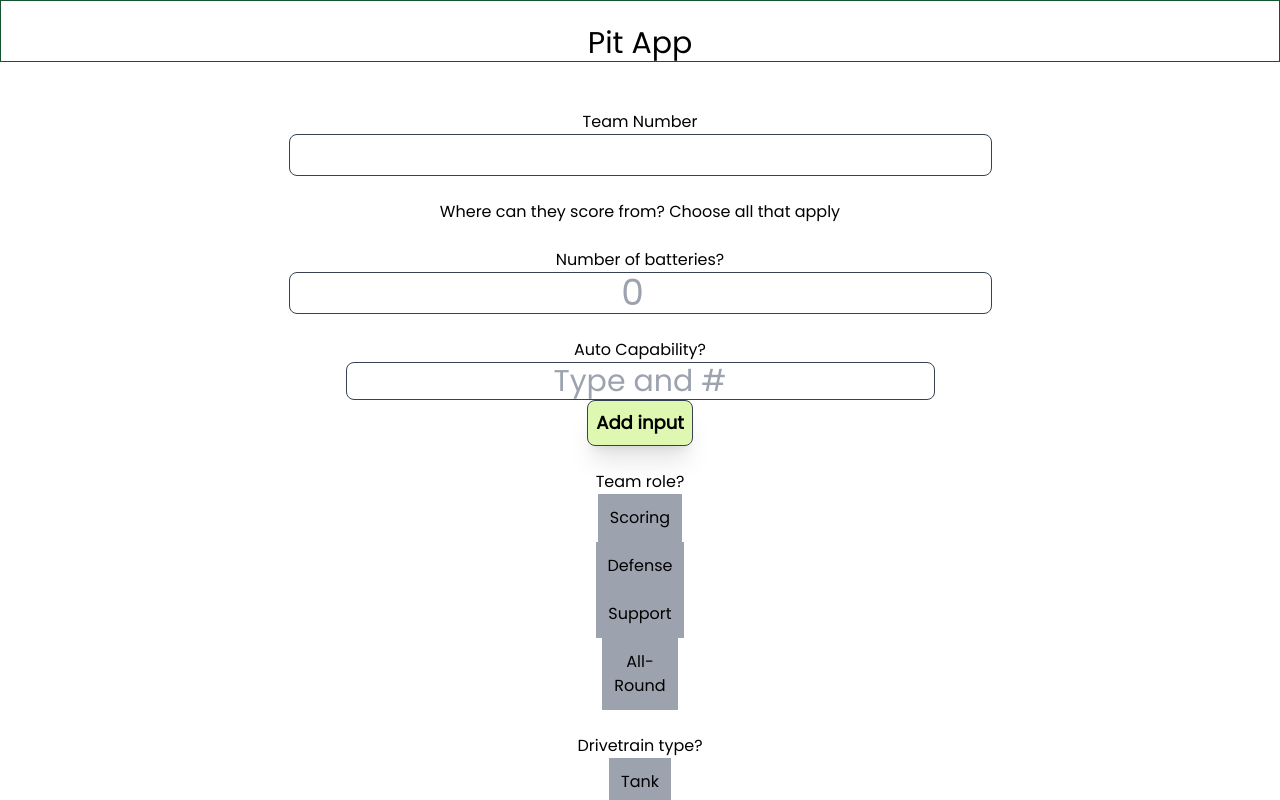
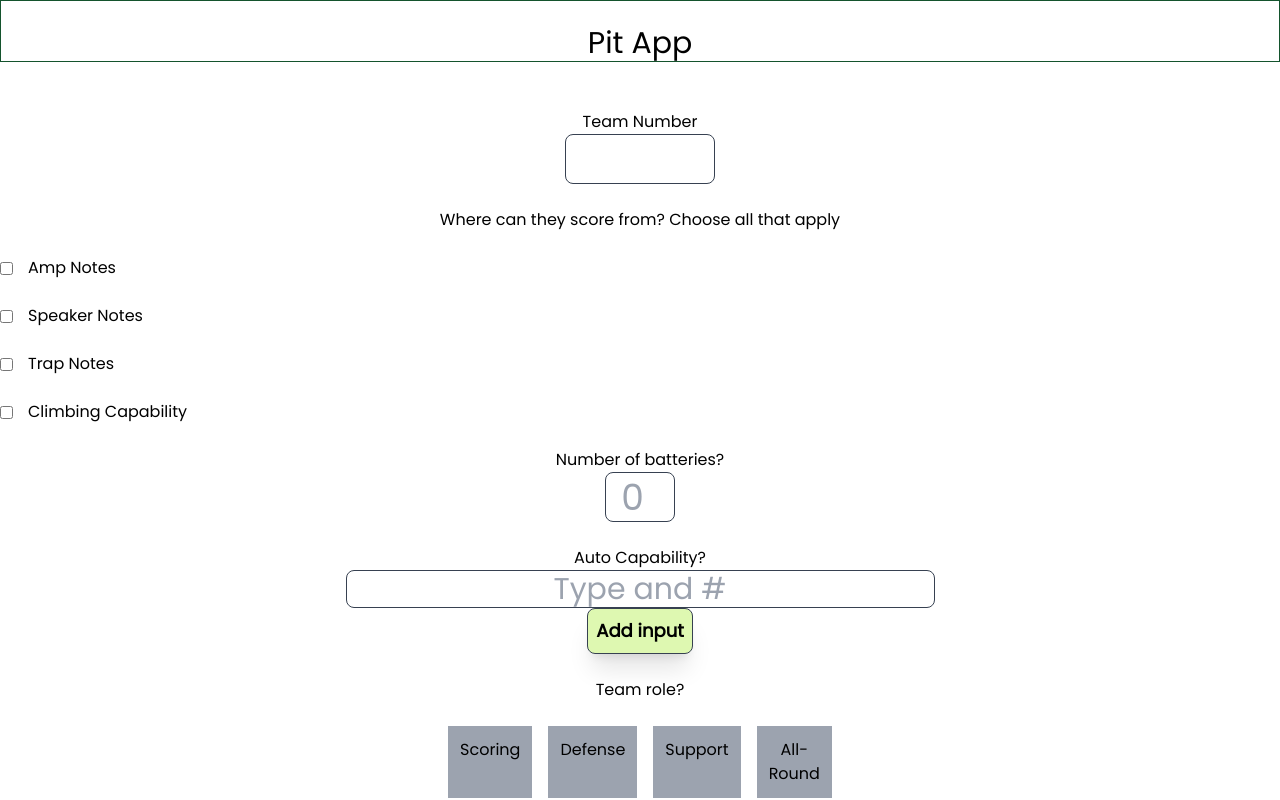
Before and after one commit to 4201VitruvianBots/scouting-app-2024, a React (Vite) app in the folder client/: page /pit in a window 1280 px wide. Shown: the top 800 px of the page. Built offline with nearby package versions, Linux system fonts and the light colour scheme.

Commit message:
MultiButton Adjustments + Changing Toggle Buttons to Checkboxes
need to center stuff

```diff
--- a/client/src/apps/pit/PitApp.tsx
+++ b/client/src/apps/pit/PitApp.tsx
@@ -6,6 +6,7 @@ import MultiButton from '../../components/MultiButton';
 import ToggleButton from '../../components/ToggleButton'
 import React from 'react';
 import { ClimbPosition, TeamRolePit, DrivetrainPit } from 'requests';
+import Checkbox from '../../components/Checkbox';
 
 
 function PitApp({
@@ -34,6 +35,15 @@ const handleImage = () => {
   const [role, setRole] = useState<'scoring' | 'defense' | 'support' | 'all-round'>();
   const [drivetrain, setDrivetrain] = useState<'tank' | 'swerve' | 'MECANUM' | 'other'>();
   const [scoreStates, setScoreStates] = React.useState(["scoreState1", "scoreState1", "scoreState1"]);
+
+  const inputBattery = {
+    width: '70px',
+    height: '50px',
+  };
+  const inputTeamNum = {
+    width: '150px',
+    height: '50px',
+  };
 
   const Input = () => {
     return <input className='place-content-center mx-auto w-min !flex border-1 rounded-lg border border-gray-700 text-3xl text-center' type="text" placeholder="Type and #" />;
@@ -92,7 +102,7 @@ const handleImage = () => {
 
             <br/>
             <h1 className="text-center">Team Number</h1>
-            <input className='place-content-center mx-auto w-min !flex border-1 rounded-lg border border-gray-700 text-4xl text-center' type="number"></input>
+            <input style={inputTeamNum} className='place-content-center mx-auto w-min !flex border-1 rounded-lg border border-gray-700 text-4xl text-center' type="number"></input>
             <br></br>
 
 
@@ -100,6 +110,7 @@ const handleImage = () => {
             <h1 className="text-center">Where can they score from? Choose all that apply</h1>
 
             <div className="place-content-center mx-auto w-min !flex pad">
+
             {/* <ToggleButton
               value="scoreState1"
               aria-label="scoreState1"
@@ -112,7 +123,7 @@ const handleImage = () => {
              value="scoreState2"
              aria-label="scoreState2"
              onClick={() => handleScoreChange(1)}
-             sx={{ backgroundColor: scoreStates[1] === "scoreState1" ? "white" : scoreStates[1] === "scoreState2" ? "#a4ebaf" : "#FC8066" }}>
+             sx={{ backgroundColor: scoreStates[1] === "scoreState1" ? "white" : scoreStates[ 1] === "scoreState2" ? "#a4ebaf" : "#FC8066" }}>
              Mid
             </ToggleButton>
 
@@ -126,10 +137,29 @@ const handleImage = () => {
             </div>
             <br></br>
 
-
+            <div className="flex items-center space-x-2">
+              <Checkbox className="form-checkbox h-5 w-5 text-blue-600" />
+              <label htmlFor="ampNotes" className="cursor-pointer select-none">Amp Notes</label>
+              </div>
+              <br/>
+              <div className="flex items-center space-x-2">
+              <Checkbox className="form-checkbox h-5 w-5 text-blue-600" />
+              <label htmlFor="ampNotes" className="cursor-pointer select-none">Speaker Notes</label>
+              </div>
+              <br/>
+              <div className="flex items-center space-x-2">
+              <Checkbox className="form-checkbox h-5 w-5 text-blue-600" />
+              <label htmlFor="ampNotes" className="cursor-pointer select-none">Trap Notes</label>
+              </div>
+              <br/>
+              <div className="flex items-center space-x-2">
+              <Checkbox className="form-checkbox h-5 w-5 text-blue-600" />
+              <label htmlFor="ampNotes" className="cursor-pointer select-none">Climbing Capability</label>
+              </div>
+              <br/>
 
             <h1 className="text-center">Number of batteries?</h1>
-            <input className='place-content-center mx-auto w-min !flex border-1 rounded-lg border border-gray-700 text-4xl text-center' type="number" placeholder="0"></input>
+            <input style={inputBattery} className='place-content-center mx-auto w-min !flex border-1 rounded-lg border border-gray-700 text-4xl text-center' type="number" placeholder="0"></input>
             <br></br>
             <h1 className="text-center">Auto Capability?</h1>
 
@@ -137,30 +167,36 @@ const handleImage = () => {
             {inputList}
             <button className="bg-lime-300 font-sans text-lg font-semibold text-black md:bg-opacity-50 border-1 rounded-lg border border-gray-700 px-2 py-2 shadow-xl place-content-center mx-auto !flex pad'" onClick={onAddBtnClick}>Add input</button>
             </div>
+
             <br></br>
+            <div className="flex flex-col items-center">
               <h1 className="text-center">Team role?</h1>
-
+              <br/>
+            <div className='flex justify-center space-x-4'>
               <MultiButton
               onChange={setRole}
               value={role}
               labels={['Scoring', 'Defense', 'Support', 'All-Round']}
               values={['scoring', 'defense', 'support', 'all-round']}
-                className={alliance
-                ? [/*blue*/ 'place-content-center mx-auto w-min !flex', 'place-content-center mx-auto w-min !flex', 'place-content-center mx-auto w-min !flex', 'place-content-center mx-auto w-min !flex']
-                : [/*red*/  'place-content-center mx-auto w-min !flex', 'place-content-center mx-auto w-min !flex', 'place-content-center mx-auto w-min !flex', 'place-content-center mx-auto w-min !flex' ]}/>
-
+              className={['place-content-center mx-auto w-min !flex', 'place-content-center mx-auto w-min !flex', 'place-content-center mx-auto w-min !flex', 'place-content-center mx-auto w-min !flex' ]}
+              />
+              </div>
+              </div>
 
             <br></br>
+            <div className='flex flex-col items-center'>
             <h1 className="text-center">Drivetrain type?</h1>
-
+            <br/>
+            <div className='flex justify-center space-x-4'>
             <MultiButton
             onChange={setDrivetrain}
             value={drivetrain}
             labels={['Tank', 'Swerve', 'Mecanum', 'Other']}
             values={['tank','swerve','MECANUM', 'other']}
-            className={alliance
-              ? [/*blue*/ ' bg-neutral-200 place-content-center mx-auto w-min !flex', ' bg-neutral-200 place-content-center mx-auto w-min !flex', ' bg-neutral-200 place-content-center mx-auto w-min !flex', ' bg-neutral-200 place-content-center mx-auto w-min !flex']
-              : [/*red*/  'place-content-center mx-auto w-min !flex', 'place-content-center mx-auto w-min !flex', 'place-content-center mx-auto w-min !flex', 'place-content-center mx-auto w-min !flex' ]}/>
+            className={['place-content-center mx-auto w-min !flex', 'place-content-center mx-auto w-min !flex', 'place-content-center mx-auto w-min !flex', 'place-content-center mx-auto w-min !flex' ]}
+            />
+            </div>
+            </div>
 
             <br></br>
 
```
Lines whose indentation alone changed are shown as unchanged.
